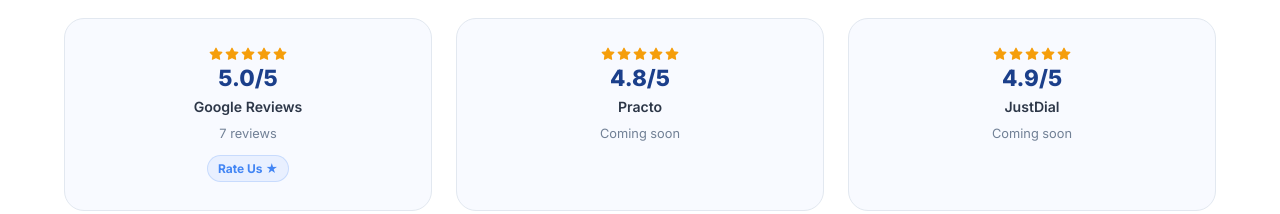
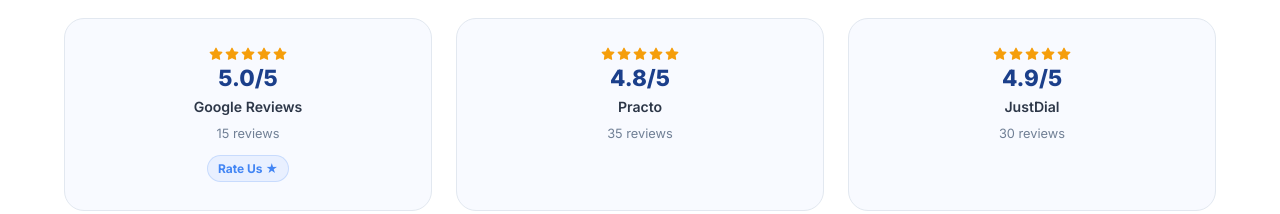
Before and after one commit to Snapbrio321/Homecarevite, a React (Vite) app: page / in a window 1280 px wide. Shown: the part 11000-11214 px from the top of the page. Built offline with nearby package versions, Linux system fonts and the light colour scheme.

Commit message:
Update review counts: Google 15, Practo 35, JustDial 30

```diff
--- a/src/components/Contact.jsx
+++ b/src/components/Contact.jsx
@@ -168,7 +168,7 @@
                     {[...Array(5)].map((_, i) => (
                       <FiStar key={i} size={13} fill="#f59e0b" color="#f59e0b" />
                     ))}
-                    <span>5.0 · 7 reviews</span>
+                    <span>5.0 · 15 reviews</span>
                   </div>
                 </div>
               </div>
--- a/src/components/Testimonials.jsx
+++ b/src/components/Testimonials.jsx
@@ -153,9 +153,9 @@
         {/* Trust bar */}
         <div className="testimonials__trust">
           {[
-            { label: 'Google Reviews', rating: '5.0/5', count: '7 reviews',  href: 'https://g.page/r/CVnJbcQE1AKIEAE/review', live: true },
-            { label: 'Practo',         rating: '4.8/5', count: 'Coming soon', href: '#', live: false },
-            { label: 'JustDial',       rating: '4.9/5', count: 'Coming soon', href: '#', live: false },
+            { label: 'Google Reviews', rating: '5.0/5', count: '15 reviews', href: 'https://g.page/r/CVnJbcQE1AKIEAE/review', live: true },
+            { label: 'Practo',         rating: '4.8/5', count: '35 reviews', href: '#', live: false },
+            { label: 'JustDial',       rating: '4.9/5', count: '30 reviews', href: '#', live: false },
           ].map((t) => (
             <a
               key={t.label}
```
